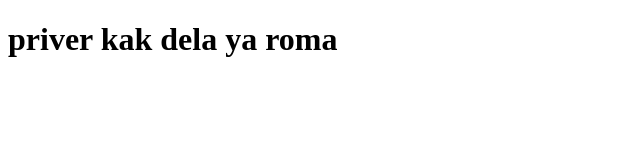
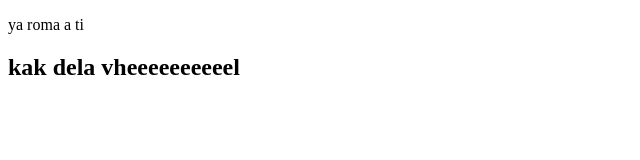
Before and after one commit to mmmwhat/js, a plain HTML site: page index.html in a window 1280 px wide. Shown: the whole page, without its empty margins (0-640 px from the left). Drawn offline with Linux system fonts and the light colour scheme.

Commit message:
three commit

```diff
--- a/index.html
+++ b/index.html
@@ -7,6 +7,8 @@
     <title>Document</title>
 </head>
 <body>
-    <h1>priver kak dela ya roma</h1>
+    <p>ya roma a ti</p>
+
+    <h2>kak dela vheeeeeeeeeel</h2>
 </body>
 </html>
```
